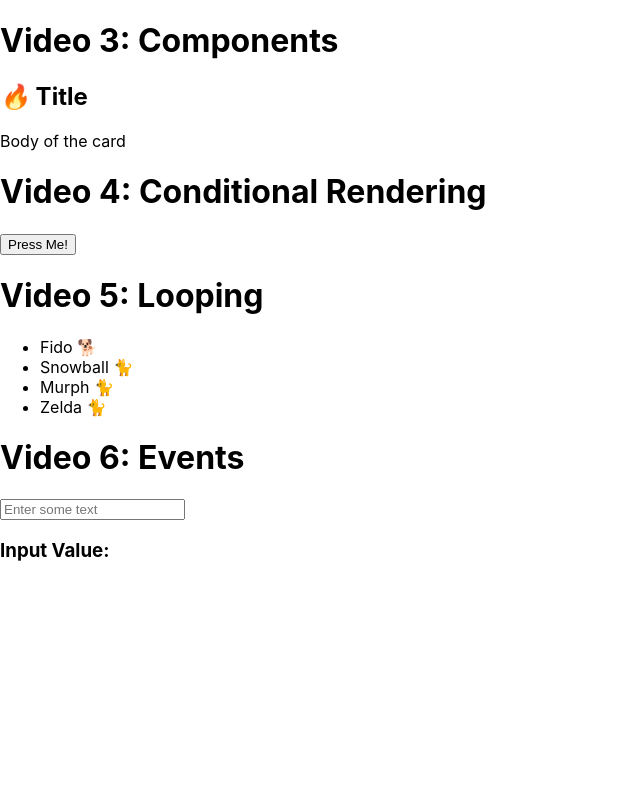
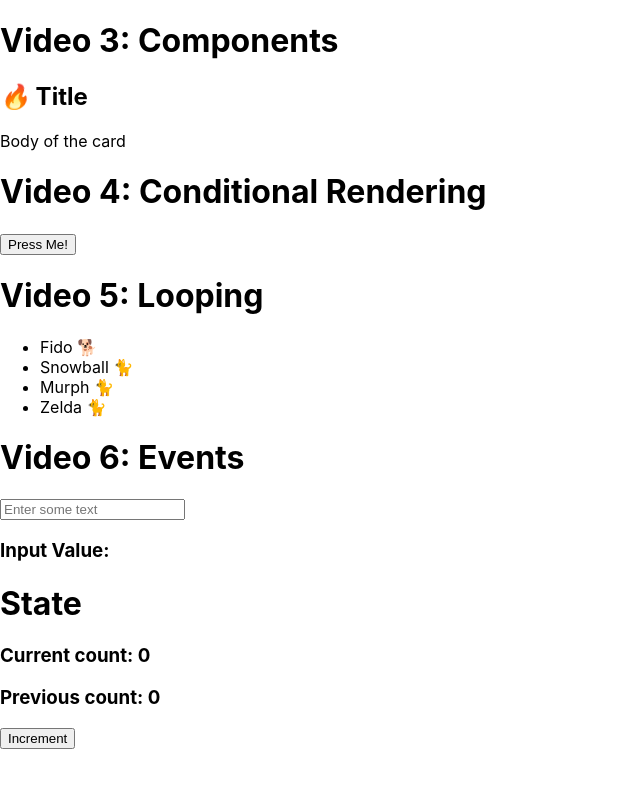
Before and after one commit to Kwuasimoto/fireship-react-full-course, a React (Create React App) app: page / in a window 1280 px wide. Shown: the top 788 px of the page, without its empty margins (0-640 px from the left). Built offline with nearby package versions, Linux system fonts and the light colour scheme.

Commit message:
[007]: state

```diff
--- a/src/App.tsx
+++ b/src/App.tsx
@@ -1,8 +1,9 @@
 import React from 'react';
-import Components from "./app/components/videos/3-components/Components";
-import Conditionals from "./app/components/videos/4-conditional_rendering/Conditionals";
-import Looping from "./app/components/videos/5-looping/Looping";
-import Events from "./app/components/videos/6-events/Events";
+import Components from "./app/components/videos/3-components";
+import Conditionals from "./app/components/videos/4-conditional_rendering";
+import Looping from "./app/components/videos/5-looping";
+import Events from "./app/components/videos/6-events";
+import State from "./app/components/videos/7-state";
 
 const App:React.FC = () => {
 
@@ -11,6 +12,7 @@ const App:React.FC = () => {
     <Conditionals/>
     <Looping/>
     <Events/>
+    <State/>
   </>;
 }
 
--- /dev/null
+++ b/src/app/components/videos/7-state/Counter.tsx
@@ -0,0 +1,22 @@
+import React from 'react';
+
+const Counter: React.FC = () => {
+
+    const [count, setCount] = React.useState(0)
+    const [prevCount, setPrevCount] = React.useState(0)
+
+    const handleClick = () => {
+        setCount(prev => {
+            setPrevCount(prev)
+            return count + 1
+        })
+    }
+
+    return <>
+        <h3>Current count: {count}</h3>
+        <h3>Previous count: {prevCount}</h3>
+        <button onClick={handleClick}>Increment</button>
+    </>;
+};
+
+export default Counter;
--- /dev/null
+++ b/src/app/components/videos/7-state/index.tsx
@@ -0,0 +1,11 @@
+import React from 'react';
+import Counter from "./Counter";
+
+const State: React.FC = () => {
+    return <>
+        <h1>State</h1>
+        <Counter/>
+    </>;
+};
+
+export default State;
```
Also changed, not shown: src/app/components/videos/8-lifecycles/Countdown.tsx (added, +12 -0 lines), src/app/components/videos/8-lifecycles/index.tsx (added, +9 -0 lines), src/app/components/videos/3-components/index.tsx (renamed from src/app/components/videos/3-components/Components.tsx), src/app/components/videos/4-conditional_rendering/index.tsx (renamed from src/app/components/videos/4-conditional_rendering/Conditionals.tsx), src/app/components/videos/5-looping/index.tsx (renamed from src/app/components/videos/5-looping/Looping.tsx), src/app/components/videos/6-events/index.tsx (renamed from src/app/components/videos/6-events/Events.tsx).
